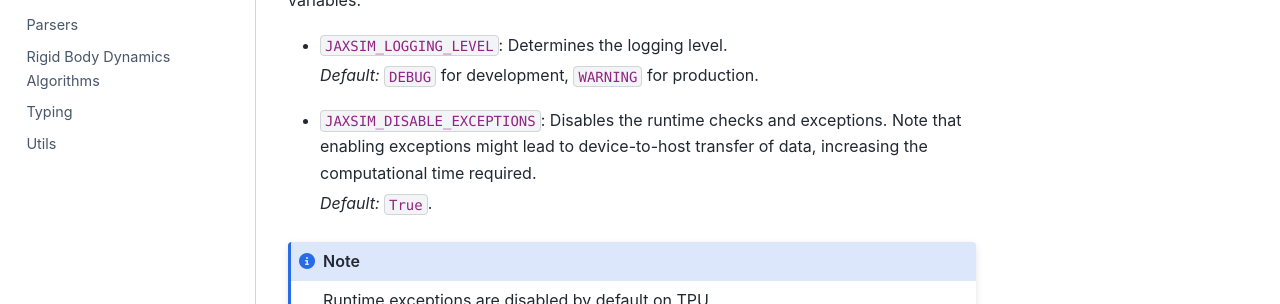
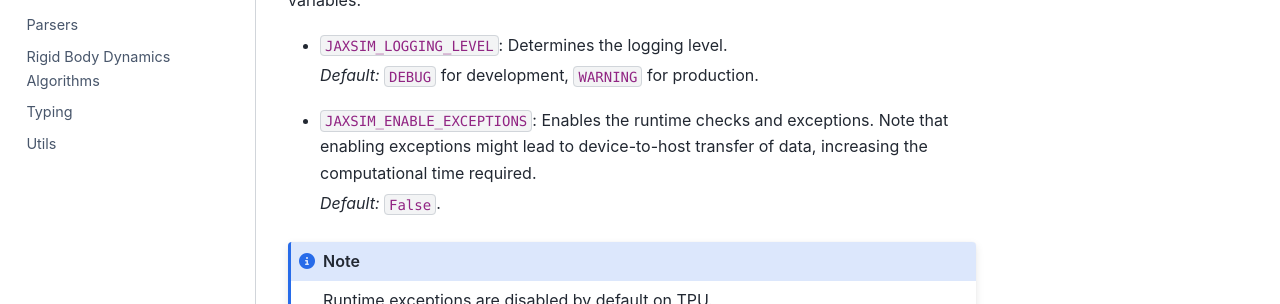
Before and after one commit to ami-iit/jaxsim, a Sphinx documentation site: the page built from docs/guide/configuration.rst, in a window 1280 px wide and 900 px high, scrolled down 1163 px. Shown: the part 407-711 px from the top of the window. Built offline with Sphinx 7.4.7 and the Sphinx Book theme 1.1.4, drawn with Linux system fonts in a browser that asks for light colours; pages that are not in the unit, such as notebooks, are missing from menus; the version number could not be read and is left out.

Commit message:
Change flag name to enable exceptions

```diff
--- a/docs/guide/configuration.rst
+++ b/docs/guide/configuration.rst
@@ -61,9 +61,9 @@ The logging and exceptions configurations is controlled by the following environ
 
   *Default:* ``DEBUG`` for development, ``WARNING`` for production.
 
-- ``JAXSIM_DISABLE_EXCEPTIONS``: Disables the runtime checks and exceptions. Note that enabling exceptions might lead to device-to-host transfer of data, increasing the computational time required.
+- ``JAXSIM_ENABLE_EXCEPTIONS``: Enables the runtime checks and exceptions. Note that enabling exceptions might lead to device-to-host transfer of data, increasing the computational time required.
 
-  *Default:* ``True``.
+  *Default:* ``False``.
 
 .. note::
     Runtime exceptions are disabled by default on TPU.
```
Also changed, not shown: 1 other file.
